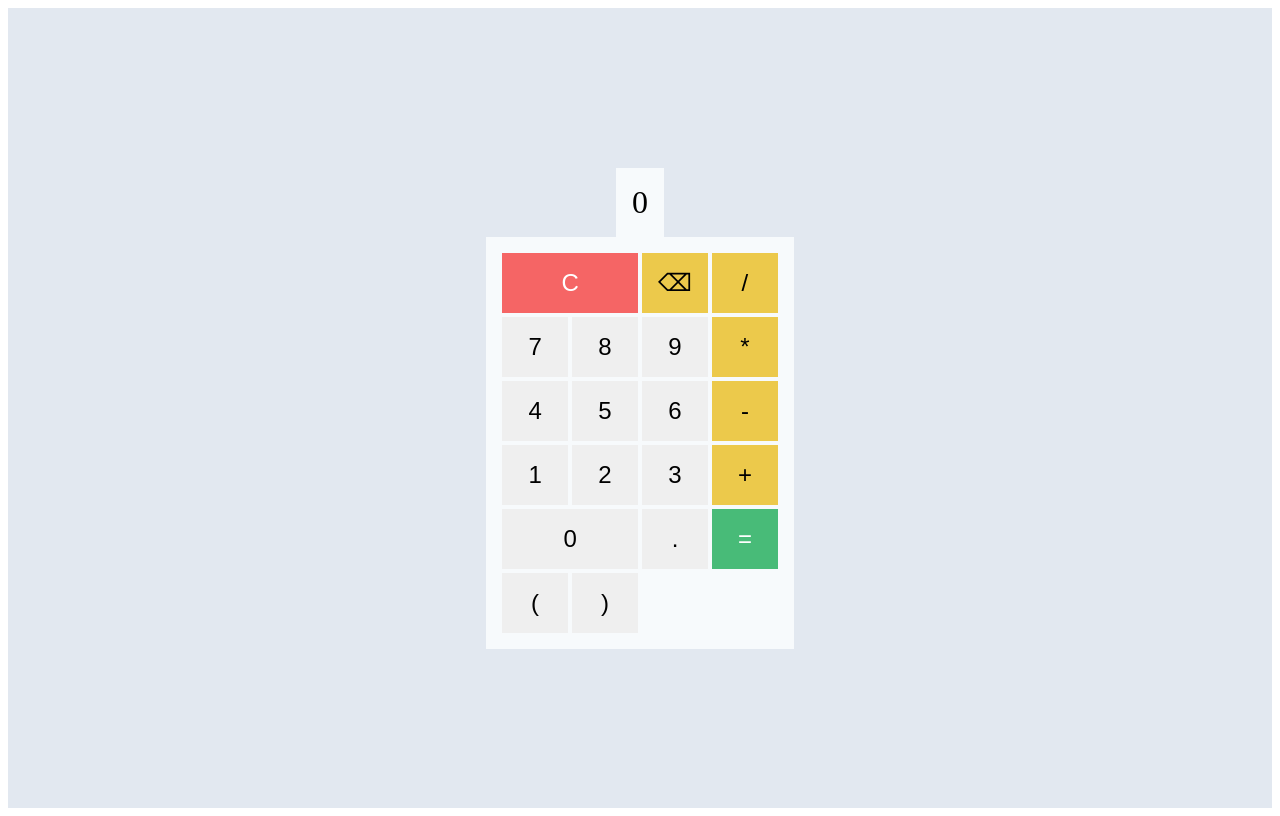
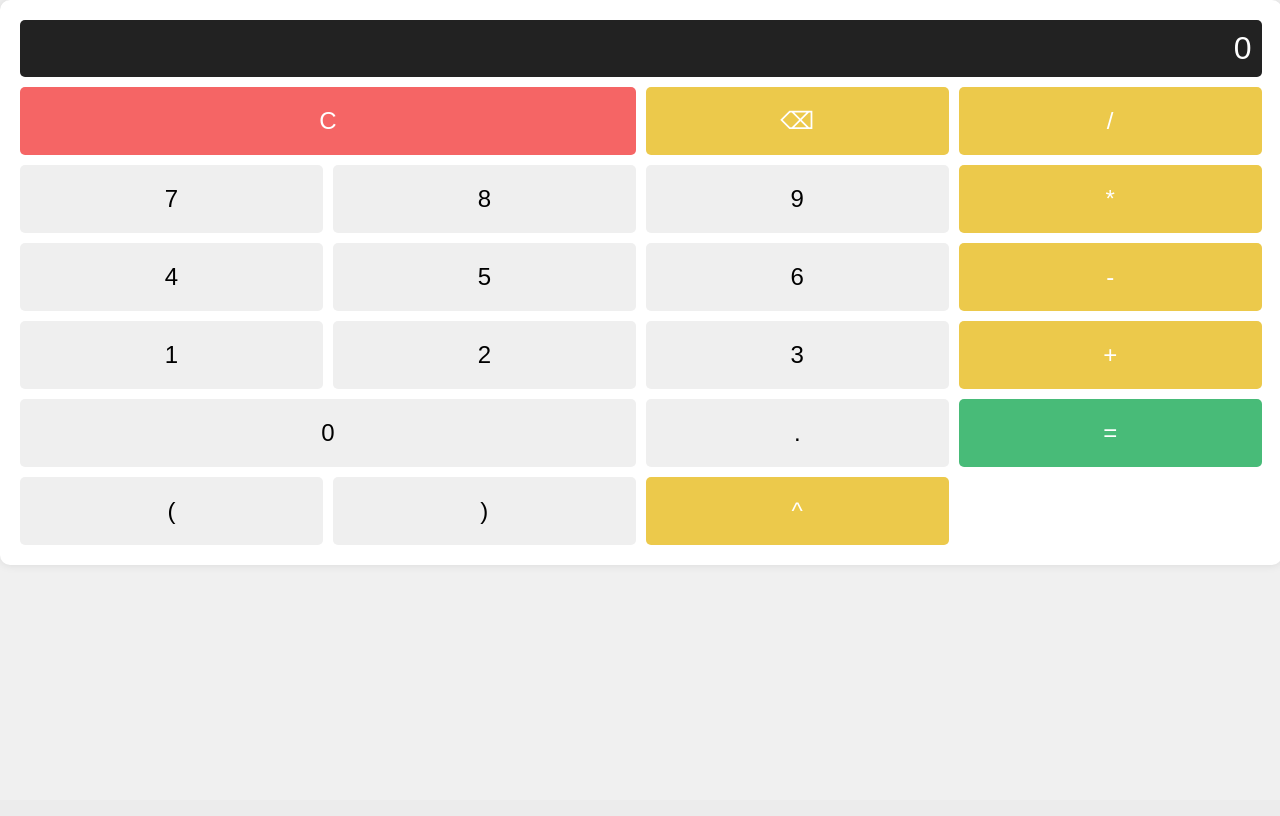
Before and after one commit to Addanine/scicalc, a Flask app: page / in a window 1280 px wide. After the commit the page ends 565 px from the top, so only its background shows below. Run offline with Flask 3, Linux system fonts and the light colour scheme.

Commit message:
made it look nicer

```diff
--- a/static/script.js
+++ b/static/script.js
@@ -27,7 +27,7 @@ function appendCharacter(character) {
 }
 
 function appendOperator(operator) {
-    if (/[+\-*/]$/.test(currentInput)) {
+    if (/[+\-*/^]$/.test(currentInput)) {
         currentInput = currentInput.slice(0, -1) + operator;
     } else {
         currentInput += operator;
@@ -72,7 +72,7 @@ document.addEventListener('keydown', (event) => {
     const key = event.key;
     if (/[0-9]/.test(key)) {
         appendCharacter(key);
-    } else if (/[+\-*/]/.test(key)) {
+    } else if (/[+\-*/^]/.test(key)) {
         appendOperator(key);
     } else if (key === 'Enter') {
         calculate();
--- a/static/style.css
+++ b/static/style.css
@@ -1,52 +1,71 @@
+body {
+    font-family: Arial, sans-serif;
+    justify-content: center;
+    align-items: center;
+    height: 100vh;
+    margin: 0;
+    background-color: #f0f0f0;
+}
+
 .calculator {
-    display: flex;
-    flex-direction: column;
-    align-items: center;
-    justify-content: center;
-    min-height: 100vh;
-    background-color: #e2e8f0;
+    display: block;
+    background-color: #fff;
+    padding: 20px;
+    border-radius: 10px;
+    box-shadow: 0 0 10px rgba(0, 0, 0, 0.1);
+    width: 97vw;
 }
-.calculator.dark {
-    background-color: #2d3748;
+
+.display {
+    display: block;
+    font-size: 2em;
+    margin-bottom: 10px;
+    padding: 10px;
+    background-color: #222;
+    color: #fff;
+    border-radius: 5px;
+    text-align: right;
 }
-.display {
-    text-align: right;
-    font-size: 2rem;
-    padding: 1rem;
-    background-color: #f7fafc;
-}
-.display.dark {
-    background-color: #2d3748;
-    color: #edf2f7;
-}
+
 .buttons {
     display: grid;
     grid-template-columns: repeat(4, 1fr);
-    gap: 0.25rem;
-    padding: 1rem;
-    background-color: #f7fafc;
+    gap: 10px;
 }
-.buttons.dark {
-    background-color: #2d3748;
+
+.button {
+    padding: 20px;
+    font-size: 1.5em;
+    border: none;
+    border-radius: 5px;
+    /* width: 23.5vw; */
+    cursor: pointer;
+    transition: background-color 0.3s;
 }
-.button {
-    padding: 1rem;
-    font-size: 1.5rem;
-    border: none;
-    cursor: pointer;
+
+.button:hover {
+    background-color: #ddd;
 }
-.button.bg-red-500 {
+
+.button:active {
+    background-color: #ccc;
+}
+
+.bg-red-500 {
     background-color: #f56565;
-    color: white;
+    color: #fff;
 }
-.button.bg-yellow-500 {
+
+.bg-yellow-500 {
     background-color: #ecc94b;
-    color: black;
+    color: #fff;
 }
-.button.bg-green-500 {
+
+.bg-green-500 {
     background-color: #48bb78;
-    color: white;
+    color: #fff;
 }
-.button.col-span-2 {
+
+.col-span-2 {
     grid-column: span 2;
 }
--- a/templates/index.html
+++ b/templates/index.html
@@ -5,7 +5,6 @@
     <meta name="viewport" content="width=device-width, initial-scale=1.0">
     <title>CalcLabs: SciCalc</title>
     <link rel="stylesheet" href="{{ url_for('static', filename='style.css') }}">
-
 </head>
 <body>
     <div class="calculator" id="calculator">
@@ -31,6 +30,7 @@
             <button class="button bg-green-500" onclick="calculate()">=</button>
             <button class="button" onclick="appendParenthesis('(')">(</button>
             <button class="button" onclick="appendParenthesis(')')">)</button>
+            <button class="button bg-yellow-500" onclick="appendOperator('^')">^</button>
         </div>
     </div>
 
```
Lines whose indentation alone changed are shown as unchanged.
